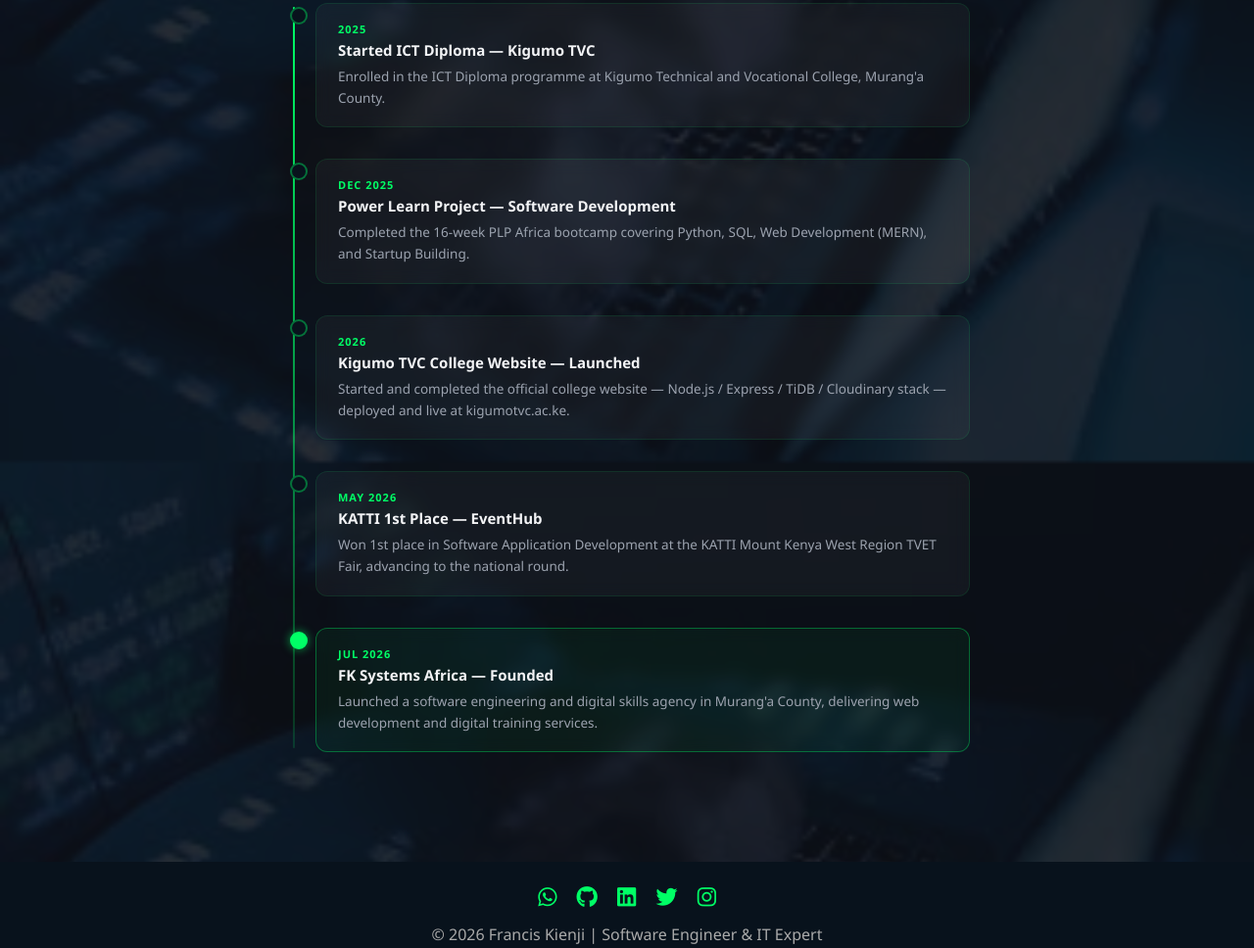
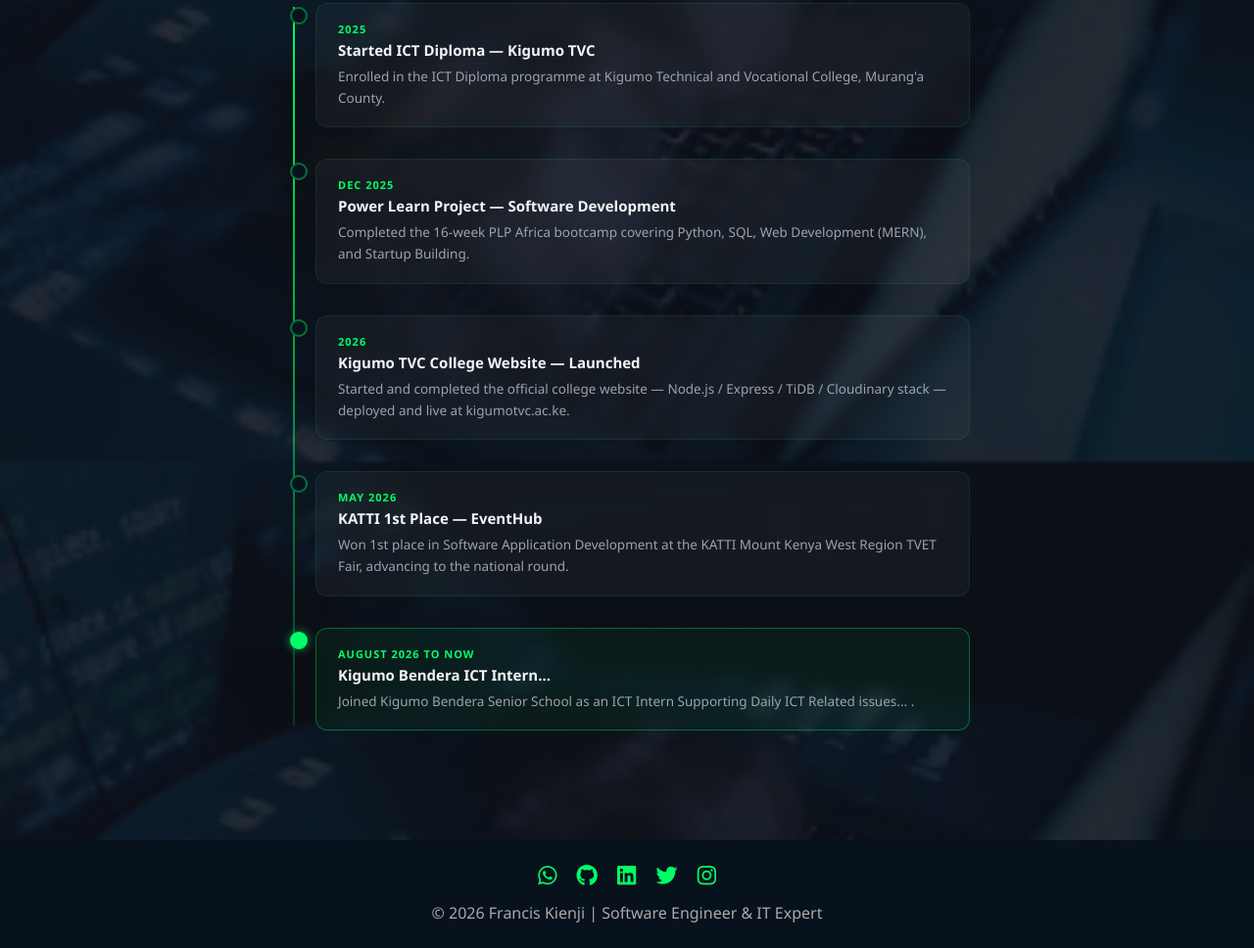
Before and after one commit to FranNMK/Super_finalportifolio, a website: page client/About.html in a window 1280 px wide. Shown: the part 1305-2273 px from the top of the page at 98% size. Drawn offline with Linux system fonts and the light colour scheme.

Commit message:
Update About.html with new internship details

```diff
--- a/client/About.html
+++ b/client/About.html
@@ -134,9 +134,9 @@
                         <div class="tl-item reveal" style="transition-delay:0.32s">
                             <div class="tl-dot tl-dot--active"></div>
                             <div class="tl-card tl-card--active">
-                                <span class="tl-year">Jul 2026</span>
-                                <h4>FK Systems Africa — Founded</h4>
-                                <p>Launched a software engineering and digital skills agency in Murang'a County, delivering web development and digital training services.</p>
+                                <span class="tl-year">August 2026 To Now </span>
+                                <h4>Kigumo Bendera ICT Intern...</h4>
+                                <p>Joined Kigumo Bendera Senior School as an ICT Intern Supporting Daily ICT Related issues... .</p>
                             </div>
                         </div>
 
```
